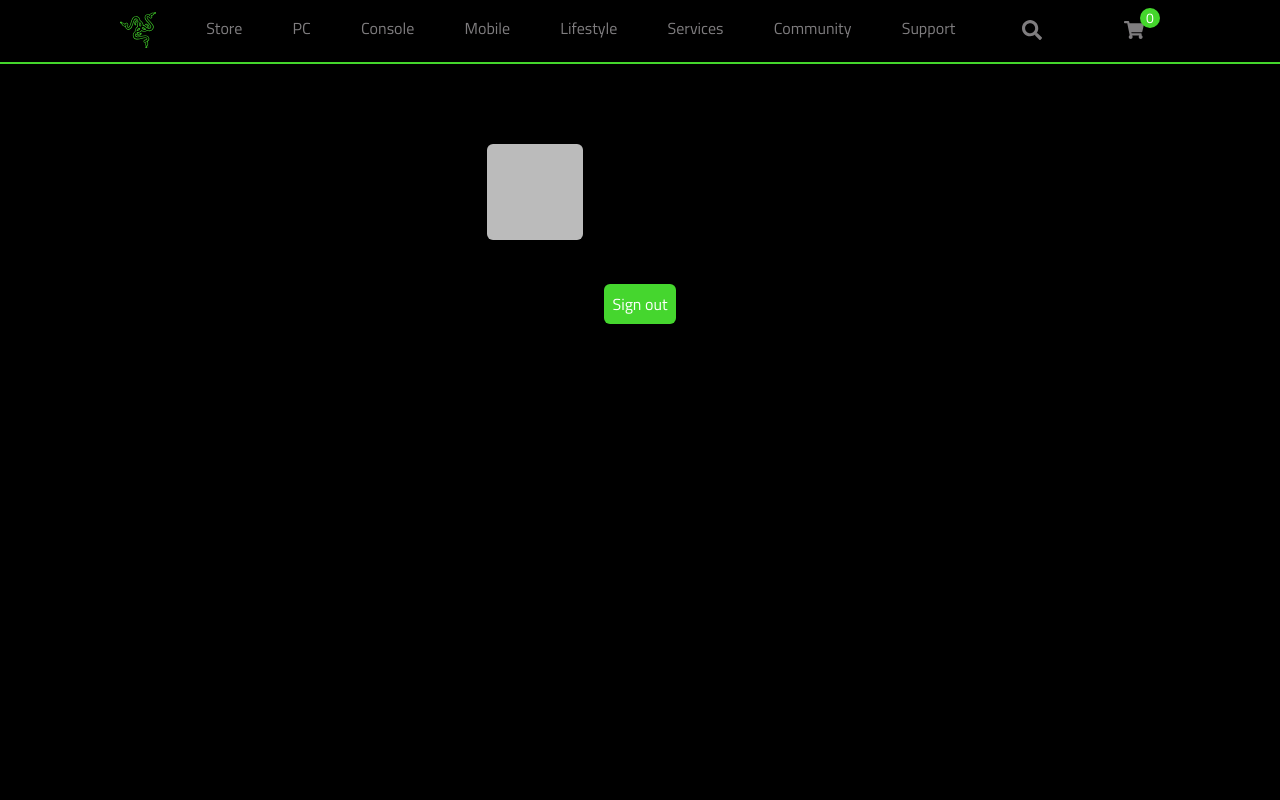
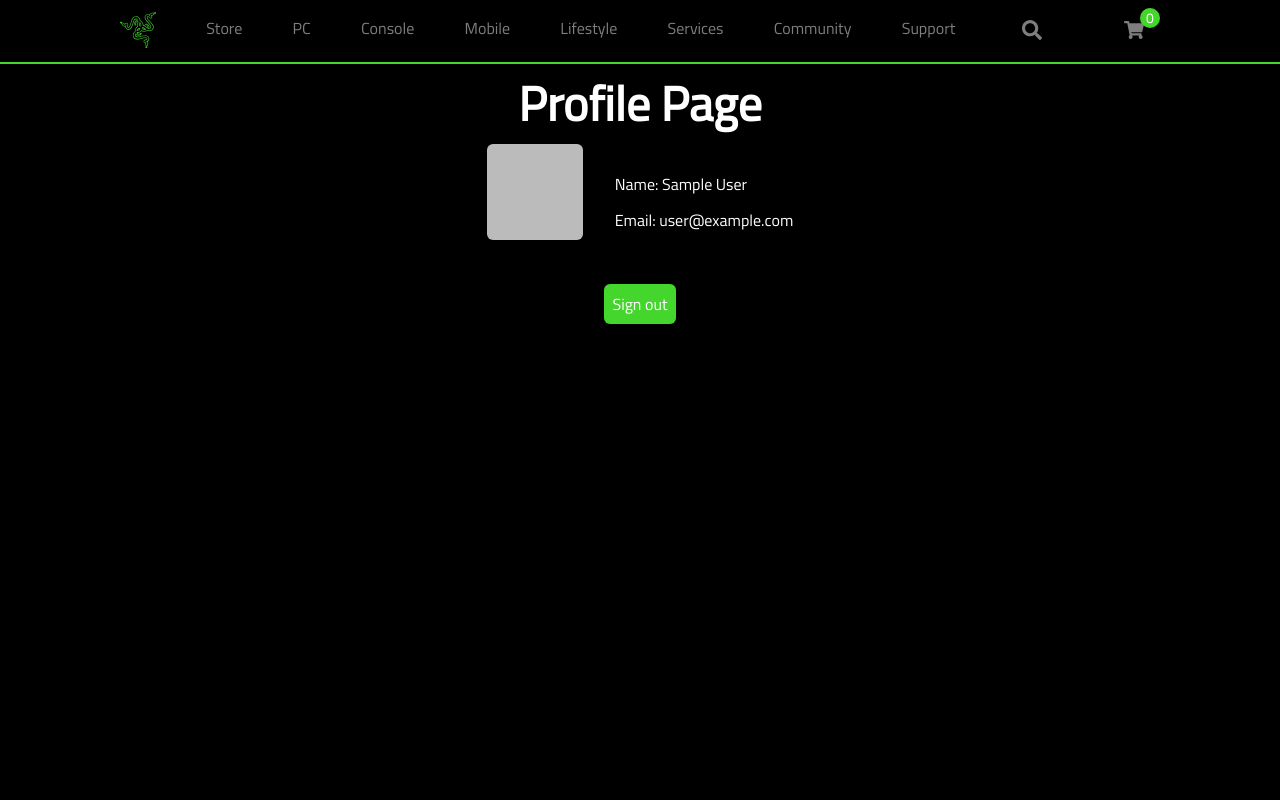
Before and after one commit to debanjo31/razerClone, a Next.js app: page /account in a window 1280 px wide. Shown: the top 800 px of the page. Built offline with nearby package versions, Linux system fonts and the light colour scheme; no server answers; sample sign-in values are in the browser's storage.

Commit message:
added mail

```diff
--- a/app/account/page.tsx
+++ b/app/account/page.tsx
@@ -17,7 +17,7 @@ export default async function ServerPage() {
   const user = session?.user;
 
   return (
-    <section className='bg-black  md:min-h-screen py-20'>
+    <section className='bg-black text-white  md:min-h-screen py-20'>
       <div className='max-w-4xl mx-auto bg-ct-dark-100 rounded-md mb-2 flex justify-center items-center'>
         <div>
           <p className='mb-3 text-5xl text-center font-semibold'>
--- a/app/checkout/payment.tsx
+++ b/app/checkout/payment.tsx
@@ -11,7 +11,7 @@ interface PayProps {
   email: string;
 }
 
-const Paystack = ({ name, email }: PayProps) => {
+const Paystack = ({ name }: PayProps) => {
   const cart = useFromStore(useCartStore, (state) => state.cart);
   const { removeFromCart } = useCartStore();
   let total = 0;
@@ -25,7 +25,7 @@ const Paystack = ({ name, email }: PayProps) => {
   const router = useRouter();
   const publicKey = 'pk_test_96989a80f4367bf52f418c928b2723d57ad443bf';
   const amount = total;
-  const [emails, setEmail] = useState('');
+  const [email, setEmail] = useState('');
   const [names, setName] = useState('');
   const [phone, setPhone] = useState('');
 
@@ -39,7 +39,7 @@ const Paystack = ({ name, email }: PayProps) => {
     email,
     amount,
     metadata: {
-      name,
+      names,
       phone,
       custom_fields: [], // Add an empty array for custom_fields
     },
```
